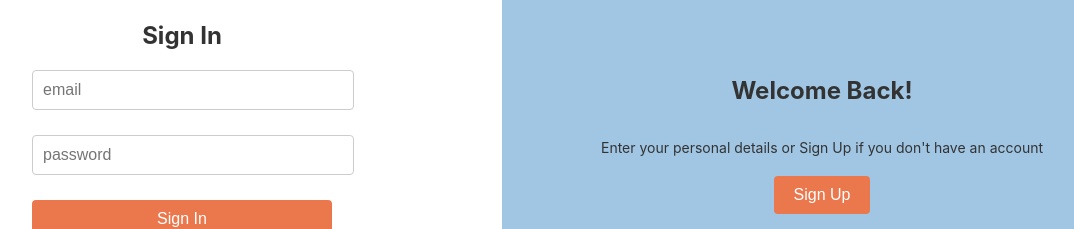
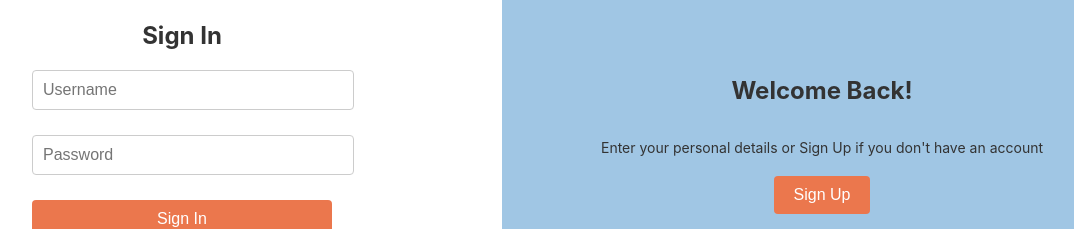
Before and after one commit to ichibangroup/momofin_front, a React (Create React App) app: page /auth/login in a window 1280 px wide. Shown: the part 265-494 px from the top of the page, without its empty margins (138-1212 px from the left). Built offline with nearby package versions, Linux system fonts and the light colour scheme.

Commit message:
[GREEN] implemented connection to backend for login

```diff
--- a/src/components/Login.js
+++ b/src/components/Login.js
@@ -4,22 +4,64 @@ import { validateLogin } from './LoginValidation';
 import '../Login.css';
 
 function Login({ onSubmit }) {
-  const [email, setEmail] = useState('');
-  const [password, setPassword] = useState('');
-  const [errors, setErrors] = useState({});
+  const [organizationName] = useState("Momofin"); // Static organization name
+  const [username, setUsername] = useState(''); // State for username
+  const [password, setPassword] = useState(''); // State for password
+  const [errors, setErrors] = useState({}); // State for error messages
   const navigate = useNavigate();
 
-  const handleSubmit = (event) => {
+  const handleSubmit = async (event) => {
+    console.log("Submit button clicked"); // Debugging line
     event.preventDefault();
+    console.log("Submit button clicked 2");
 
-    const validationErrors = validateLogin({ email, password });
+    // Perform validation
+    const validationErrors = validateLogin({ username, password });
     if (Object.keys(validationErrors).length > 0) {
       setErrors(validationErrors);
       return;
     }
+    console.log("Submit button clicked 3");
 
+    // Prepare the payload to match your backend's expected format
+    const payload = {
+      organizationName,
+      username, // Using username from input
+      password,
+    };
+
+    console.log('Payload:', payload); // Debugging line
+
+    try {
+      // Send POST request to your backend
+      const response = await fetch('http://localhost:8080/auth/login', {
+        method: 'POST',
+        headers: {
+          'Content-Type': 'application/json',
+        },
+        body: JSON.stringify(payload),
+      });
+
+      console.log('Response status:', response.status); // Debugging line
+
+      if (!response.ok) {
+        throw new Error('Login failed');
+      }
+
+      const data = await response.json();
+      console.log('Login successful:', data);
+
+      // Optional: Call the onSubmit callback or navigate based on the response
       if (onSubmit) {
-      onSubmit({ email, password });
+        onSubmit(data);
+      }
+
+      // Example: Navigate to a dashboard page after successful login
+      navigate('/dashboard');
+
+    } catch (error) {
+      console.error('Error:', error);
+      setErrors({ server: 'Login failed. Please try again.' });
     }
   };
 
@@ -34,26 +76,27 @@ function Login({ onSubmit }) {
             <h2>Sign In</h2>
             <div className="form-group">
               <input
-              type="email"
-              id="email"
-              placeholder="email"
-              value={email}
-              onChange={(e) => setEmail(e.target.value)}
+                  type="text" // Input type for username
+                  id="username" // ID for username input
+                  placeholder="Username" // Placeholder for username
+                  value={username}
+                  onChange={(e) => setUsername(e.target.value)} // Update username state
                   required
               />
-            {errors.email && <span className="error">{errors.email}</span>}
+              {errors.username && <span className="error">{errors.username}</span>}
             </div>
             <div className="form-group">
               <input
                   type="password"
                   id="password"
-              placeholder="password"
+                  placeholder="Password" // Placeholder for password
                   value={password}
-              onChange={(e) => setPassword(e.target.value)}
+                  onChange={(e) => setPassword(e.target.value)} // Update password state
                   required
               />
               {errors.password && <span className="error">{errors.password}</span>}
             </div>
+            {errors.server && <span className="error">{errors.server}</span>}
             <button type="submit" className="btn-signin">Sign In</button>
             <Link to="/forgot-password" className="forgot-password">Forgot Password?</Link>
           </form>
--- a/src/components/LoginValidation.js
+++ b/src/components/LoginValidation.js
@@ -1,10 +1,8 @@
-export const validateLogin = ({ email, password }) => {
+export const validateLogin = ({ username, password }) => {
     let validationErrors = {};
 
-    if (!email) {
-      validationErrors.email = 'Email is required';
-    } else if (!/\S+@\S+\.\S+/.test(email)) {
-      validationErrors.email = 'Email address is invalid';
+    if (!username) {
+      validationErrors.email = 'Username is required';
     }
 
     if (!password) {
```
Lines whose indentation alone changed are shown as unchanged.
